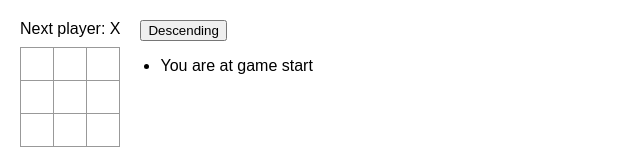
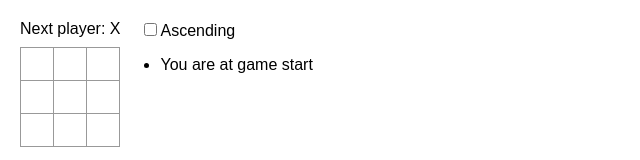
Before and after one commit to will-lynas/react-tutorial, a React (Create React App) app: page / in a window 1280 px wide. Shown: the top 160 px of the page, without its empty margins (0-640 px from the left). Built offline with nearby package versions, Linux system fonts and the light colour scheme.

Commit message:
Make ascending button a checkbox

```diff
--- a/src/App.js
+++ b/src/App.js
@@ -83,9 +83,14 @@ function MovesList({ history, currentMove, onJumpTo }) {
 
   return (
     <>
-      <button onClick={() => setIsAscending(!isAscending)}>
-        {isAscending ? "Ascending" : "Descending"}
-      </button>
+      <label>
+        <input
+          type="checkbox"
+          checked={isAscending}
+          onChange={() => setIsAscending(!isAscending)}
+        />
+        Ascending
+      </label>
       <ul>{moves}</ul>
     </>
   );
```
